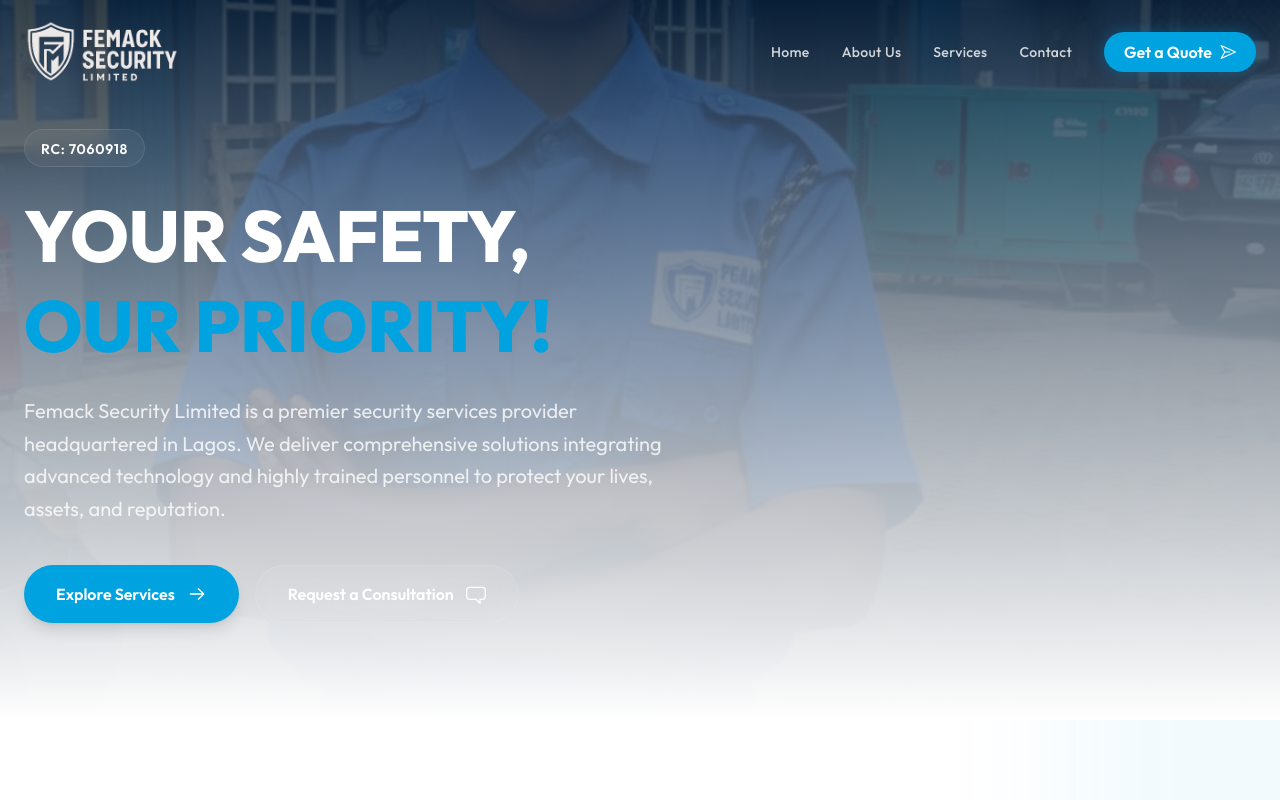
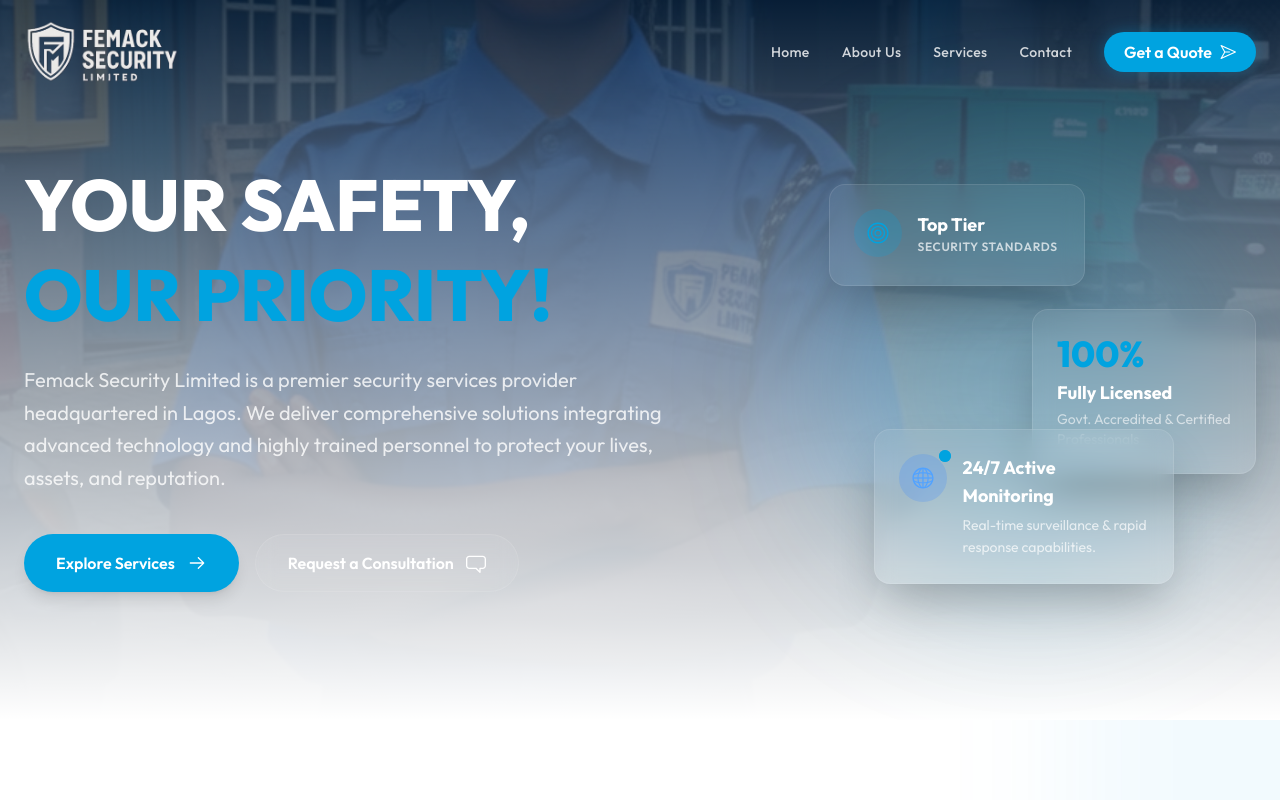
Before and after one commit to Twilight-Techy/femack-security-v2, a Next.js app: page / in a window 1280 px wide. Shown: the top 800 px of the page. Built offline with nearby package versions, Linux system fonts and the light colour scheme.

Commit message:
feat: implement responsive homepage with hero section and about us snippet

```diff
--- a/src/app/page.tsx
+++ b/src/app/page.tsx
@@ -14,7 +14,8 @@
   MagnifyingGlassIcon,
   VideoIcon,
   ArrowRightIcon,
-  ChatBubbleIcon
+  ChatBubbleIcon,
+  TargetIcon
 } from "@radix-ui/react-icons";
 
 export default function HomePage() {
@@ -23,7 +24,7 @@
       <Navbar />
 
       {/* Hero Section */}
-      <section className="relative min-h-[90vh] flex items-center pt-24 pb-16 overflow-hidden">
+      <section className="relative min-h-[100svh] lg:min-h-[90vh] flex flex-col justify-center pt-32 pb-16 lg:pt-32 lg:pb-20 overflow-hidden">
         {/* Background Image with Overlay */}
         <div className="absolute inset-0 z-0">
           <Image
@@ -37,23 +38,20 @@
           <div className="absolute inset-0 bg-linear-to-t from-(--background) to-transparent"></div>
         </div>
 
-        <div className="container mx-auto px-4 md:px-6 relative z-10">
+        <div className="container mx-auto px-4 md:px-6 relative z-10 flex-1 flex items-center">
           <motion.div
             initial={{ opacity: 0, y: 30 }}
             animate={{ opacity: 1, y: 0 }}
             transition={{ duration: 0.8, ease: "easeOut" }}
-            className="max-w-3xl"
+            className="max-w-3xl relative z-20 w-full"
           >
-            <div className="inline-block px-4 py-1.5 rounded-full border border-white/20 glass mb-6">
-              <span className="text-white text-sm font-semibold tracking-wider">RC: 7060918</span>
-            </div>
             <h1 className="text-5xl md:text-7xl font-extrabold text-white mb-6 leading-tight">
               YOUR SAFETY, <br/><span className="text-femack-cyan">OUR PRIORITY!</span>
             </h1>
             <p className="text-lg md:text-xl text-white/80 mb-10 leading-relaxed max-w-2xl">
               Femack Security Limited is a premier security services provider headquartered in Lagos. We deliver comprehensive solutions integrating advanced technology and highly trained personnel to protect your lives, assets, and reputation.
             </p>
-            <div className="flex flex-col sm:flex-row gap-4">
+            <div className="flex flex-col sm:flex-row gap-4 mb-4">
               <Link href="/services" className="flex items-center justify-center gap-3 bg-femack-cyan hover:bg-femack-cyan-dark text-white px-8 py-4 rounded-full font-semibold transition-all shadow-lg hover:shadow-[0_0_20px_rgba(0,163,224,0.6)]">
                 Explore Services <ArrowRightIcon className="w-5 h-5" />
               </Link>
@@ -61,7 +59,88 @@
                 Request a Consultation <ChatBubbleIcon className="w-5 h-5" />
               </Link>
             </div>
+
+            {/* Mobile-Only Feature Highlights */}
+            <motion.div
+              initial={{ opacity: 0, y: 20 }}
+              animate={{ opacity: 1, y: 0 }}
+              transition={{ duration: 0.8, delay: 0.3, ease: "easeOut" }}
+              className="mt-12 grid grid-cols-1 sm:grid-cols-2 gap-4 lg:hidden max-w-lg"
+            >
+              <div className="glass border border-white/20 p-4 rounded-2xl flex items-center gap-4">
+                <TargetIcon className="w-6 h-6 text-femack-cyan shrink-0" />
+                <span className="text-white text-sm font-semibold leading-tight mt-0.5">Top Tier Security Standards</span>
+              </div>
+              <div className="glass border border-white/20 p-4 rounded-2xl flex items-center gap-4">
+                <GlobeIcon className="w-6 h-6 text-femack-cyan shrink-0" />
+                <span className="text-white text-sm font-semibold leading-tight mt-0.5">24/7 Active Monitoring</span>
+              </div>
+              <div className="glass border border-white/20 p-4 rounded-2xl flex items-center gap-4 sm:col-span-2">
+                <span className="text-2xl font-black text-femack-cyan shrink-0">100%</span>
+                <span className="text-white text-sm font-semibold leading-tight mt-0.5">Govt. Certified Professionals</span>
+              </div>
+            </motion.div>
           </motion.div>
+
+          {/* Right Content - Abstract Floating Cards (Absolutely positioned to never squeeze text) */}
+          <div className="hidden lg:flex absolute right-0 xl:right-6 top-1/2 -translate-y-1/2 w-[350px] xl:w-[450px] scale-90 xl:scale-100 origin-right h-[500px] items-center justify-center z-10 pointer-events-none">
+            {/* Decorative Blur */}
+            <div className="absolute top-1/2 left-1/2 -translate-x-1/2 -translate-y-1/2 w-[400px] h-[400px] bg-femack-cyan/20 rounded-full blur-[80px]"></div>
+
+            {/* Card 1 */}
+            <motion.div
+              initial={{ opacity: 0, x: 50 }}
+              animate={{ opacity: 1, x: 0 }}
+              transition={{ duration: 0.8, delay: 0.2 }}
+              className="absolute top-[10%] left-[5%] glass border border-white/20 p-6 rounded-2xl shadow-2xl w-64 backdrop-blur-md"
+            >
+              <div className="flex items-center gap-4 mb-1">
+                <div className="w-12 h-12 rounded-full bg-femack-cyan/20 flex items-center justify-center text-femack-cyan shrink-0">
+                  <TargetIcon className="w-6 h-6" />
+                </div>
+                <div>
+                  <h4 className="font-bold text-lg text-white">Top Tier</h4>
+                  <p className="text-white/70 text-xs uppercase tracking-wider font-semibold">Security Standards</p>
+                </div>
+              </div>
+            </motion.div>
+
+            {/* Card 2 */}
+            <motion.div
+              initial={{ opacity: 0, y: 50 }}
+              animate={{ opacity: 1, y: 0 }}
+              transition={{ duration: 0.8, delay: 0.4 }}
+              className="absolute bottom-[10%] left-[15%] glass border border-white/20 p-6 rounded-2xl shadow-2xl w-[300px] backdrop-blur-md z-10"
+            >
+              <div className="flex items-start gap-4">
+                <div className="relative shrink-0">
+                  <div className="w-12 h-12 rounded-full bg-blue-500/20 flex items-center justify-center text-blue-400">
+                    <GlobeIcon className="w-6 h-6" />
+                  </div>
+                  <span className="absolute -top-1 -right-1 flex h-3 w-3">
+                    <span className="animate-ping absolute inline-flex h-full w-full rounded-full bg-femack-cyan opacity-75"></span>
+                    <span className="relative inline-flex rounded-full h-3 w-3 bg-femack-cyan"></span>
+                  </span>
+                </div>
+                <div>
+                  <h4 className="font-bold text-lg text-white">24/7 Active Monitoring</h4>
+                  <p className="text-white/70 text-sm mt-1 leading-relaxed">Real-time surveillance & rapid response capabilities.</p>
+                </div>
+              </div>
+            </motion.div>
+
+            {/* Card 3 */}
+            <motion.div
+              initial={{ opacity: 0, x: -50 }}
+              animate={{ opacity: 1, x: 0 }}
+              transition={{ duration: 0.8, delay: 0.6 }}
+              className="absolute top-[35%] right-[0%] glass border border-femack-cyan/30 bg-femack-navy/60 p-6 rounded-2xl shadow-2xl w-56 backdrop-blur-md"
+            >
+              <h3 className="text-4xl font-extrabold text-femack-cyan mb-2">100%</h3>
+              <p className="text-white font-bold text-lg leading-tight mb-1">Fully Licensed</p>
+              <p className="text-white/60 text-sm">Govt. Accredited & Certified Professionals</p>
+            </motion.div>
+          </div>
         </div>
       </section>
 
@@ -201,8 +280,8 @@
           </div>
 
           <div className="mt-16 text-center">
-            <Link href="/services" className="inline-flex items-center justify-center px-8 py-4 bg-transparent border-2 border-femack-cyan text-femack-cyan font-bold rounded-full hover:bg-femack-cyan hover:text-white transition-colors duration-300">
-              View All Services
+            <Link href="/services" className="group inline-flex items-center justify-center gap-2 px-8 py-4 bg-transparent border-2 border-femack-cyan text-femack-cyan font-bold rounded-full hover:bg-femack-cyan hover:text-white transition-colors duration-300">
+              View All Services <ArrowRightIcon className="w-5 h-5 group-hover:translate-x-1 transition-transform" />
             </Link>
           </div>
         </div>
```
